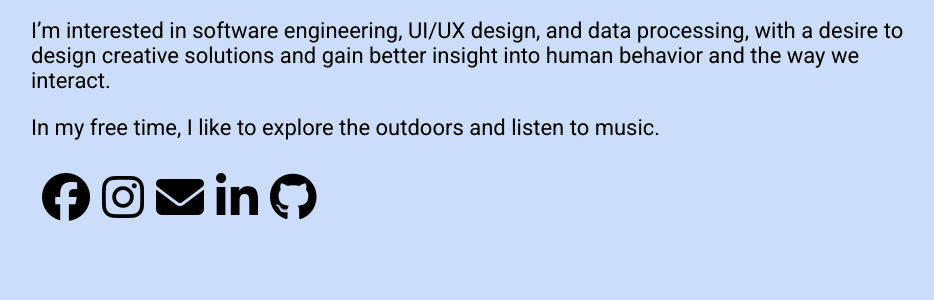
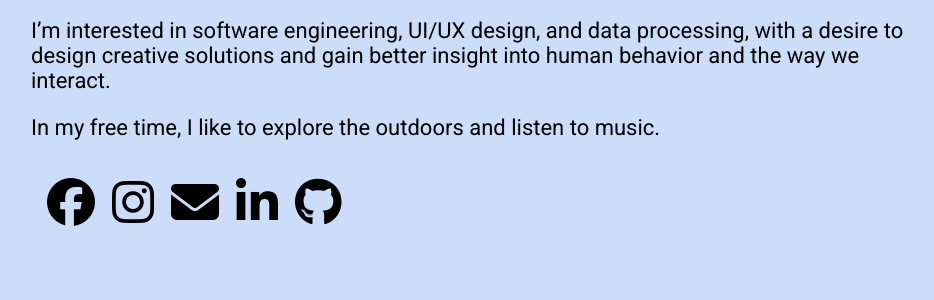
Before and after one commit to jessieyli/jessieyli.github.io, a PHP site: page / in a window 1280 px wide. Shown: the part 320-620 px from the top of the page, without its empty margins (169-1103 px from the left). Run offline with PHP 8.4, Linux system fonts and the light colour scheme; some libraries are stand-ins or nearby versions.

Commit message:
Add files via upload

```diff
--- a/styles.css
+++ b/styles.css
@@ -51,7 +51,7 @@ p {
 table {
     margin-left: 15%;
     margin-right:15%;
-    border-spacing: 10px;
+    border-spacing: 15px;
 }
 
 
```
